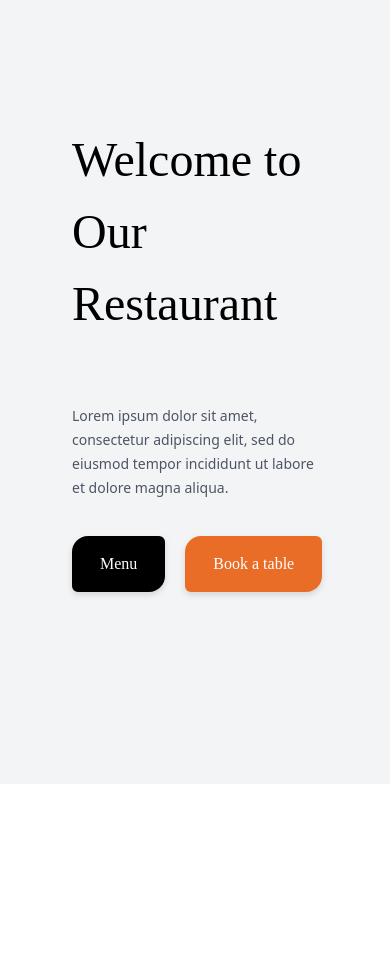
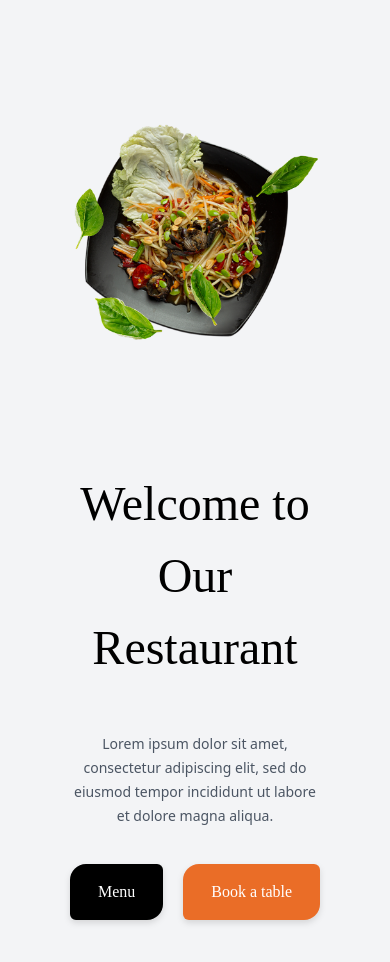
Before and after one commit to DejviDes/PizzaApp, a React (Vite) app in the folder app/: page / in a window 390 px wide. Shown: the part 3060-4022 px from the top of the page. Before the commit the page ends 3844 px from the top, so only its background shows below. Built offline with nearby package versions, Linux system fonts and the light colour scheme.

Commit message:
refactor DishesMain component; improve layout structure and enhance responsiveness with flexbox

```diff
--- a/app/src/components/DishesMain.jsx
+++ b/app/src/components/DishesMain.jsx
@@ -9,7 +9,6 @@ function DishesMain() {
                     <img src={DishesMainImg} alt=""/>
                 </div>
                 <div className={styles.ContentWrapper}>
-                    <div>
                     <h1 className={styles.Heading}>Welcome to Our Restaurant</h1>
                     <p className={styles.Paragraph}>
                         Lorem ipsum dolor sit amet, consectetur adipiscing elit, sed do eiusmod tempor
@@ -22,7 +21,6 @@ function DishesMain() {
                 </div>
             </div>
         </div>
-        </div>
     );
 }
 
--- a/app/src/styles/DishesMain.module.scss
+++ b/app/src/styles/DishesMain.module.scss
@@ -1,14 +1,22 @@
 .Container {
+  width: 100%;
   padding: 0 2rem 8rem;
 }
 
 .GridWrapper {
-  display: grid;
-  grid-template-columns: 1fr 1fr;
-  align-items: center;
+  display: flex;
+  flex-direction: column;
+  gap: 8rem;
   max-width: 80rem;
   margin: 4rem auto;
   padding: 0 2.5rem;
+
+  @media (min-width: 768px) {
+    display: grid;
+    grid-template-columns: 1fr 1fr;
+    align-items: center;
+    gap: 2rem;
+  }
 }
 
 .ImageWrapper {
@@ -20,14 +28,20 @@
 .ContentWrapper {
   display: flex;
   align-items: center;
+  justify-content: center;
   flex-direction: column;
+  text-align: center;
+
+  @media (min-width: 768px) {
+    text-align: left;
+  }
 }
 
 .Heading {
   font-weight: 500;
   font-family: serif;
   font-size: 3rem;
-  margin-bottom: 4rem;
+  margin-bottom: 3rem;
   max-width: 20rem;
 }
 
```
Lines whose indentation alone changed are shown as unchanged.
